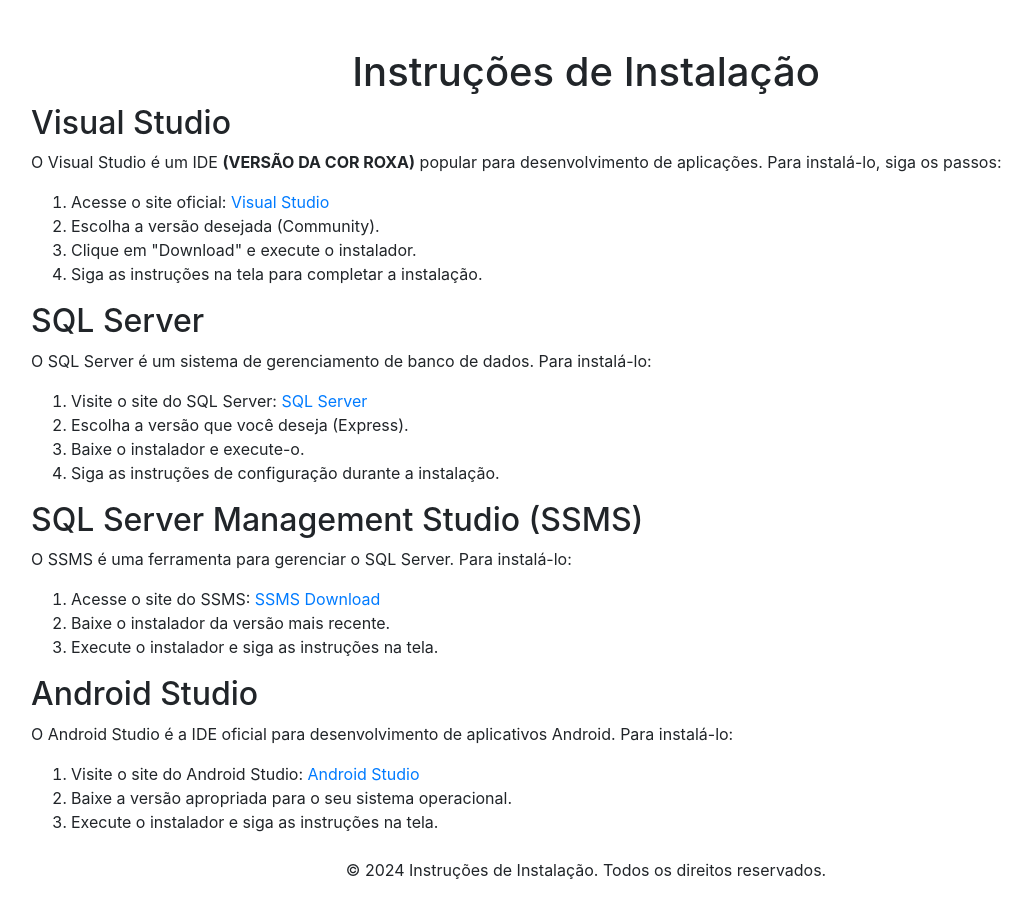
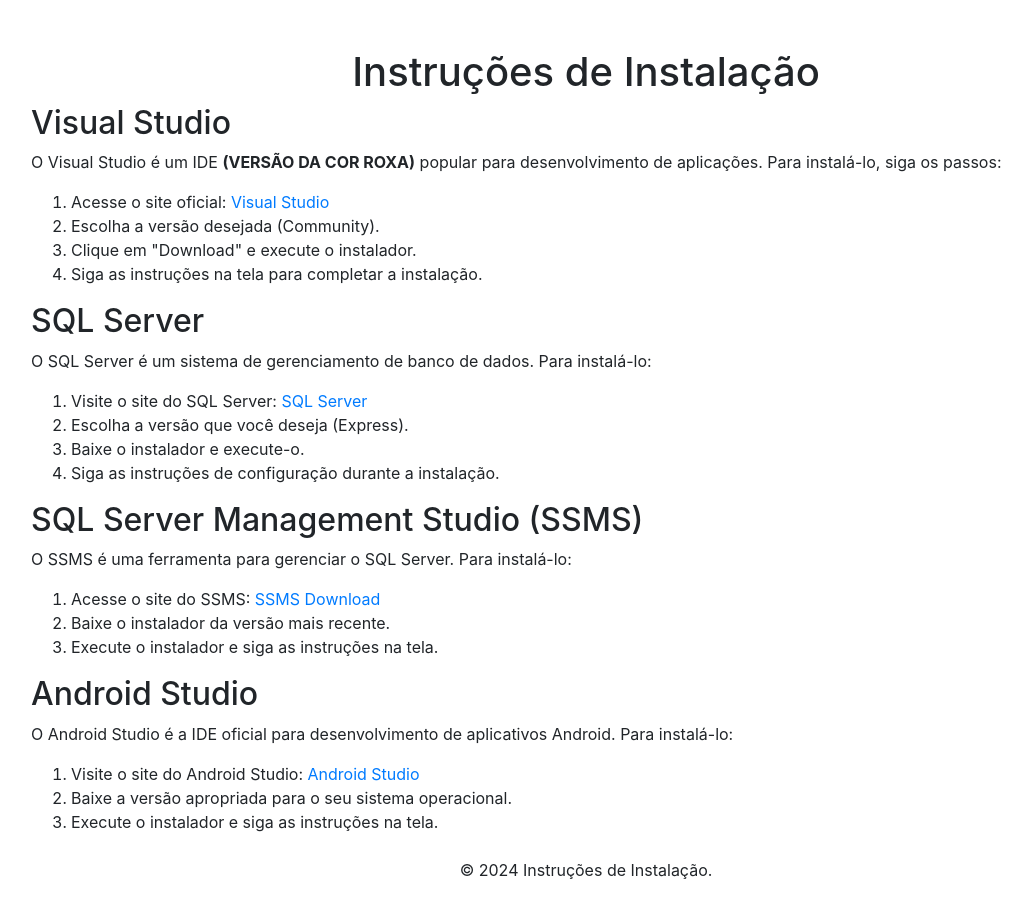
Before and after one commit to VilarimLucas/nicaragua, a plain HTML site: page install.html in a window 1280 px wide. Shown: the whole page, without its empty margins (54-1085 px from the left). Drawn offline with nearby package versions, Linux system fonts and the light colour scheme.

```diff
--- a/install.html
+++ b/install.html
@@ -53,7 +53,7 @@
         </ol>
 
         <footer class="text-center mt-4">
-            <p>© 2024 Instruções de Instalação. Todos os direitos reservados.</p>
+            <p>© 2024 Instruções de Instalação.</p>
         </footer>
     </div>
 
```
